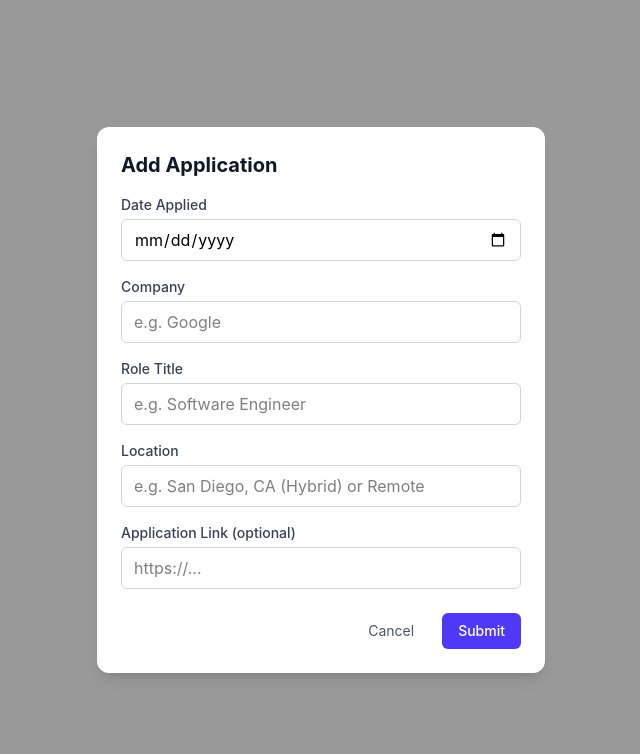
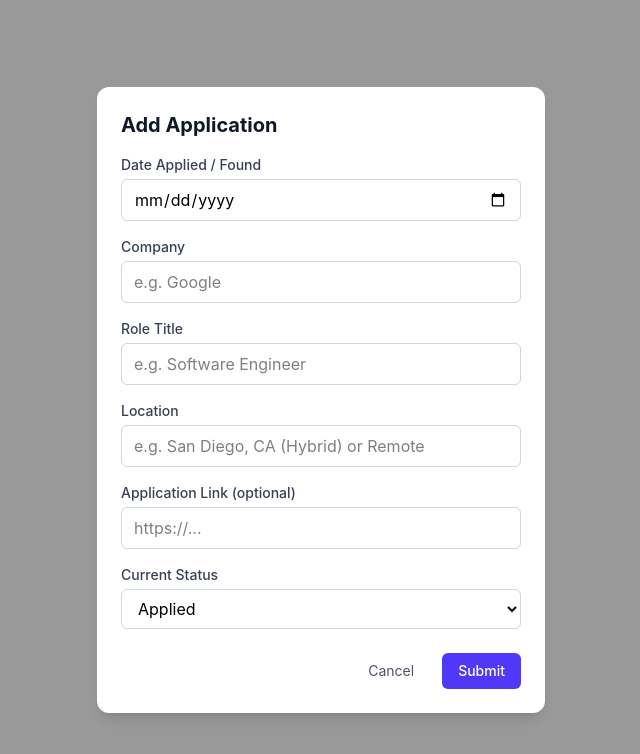
Before and after one commit to nguyenhaley/job-application-tracker-frontend, a React (Vite) app in the folder job-application-tracker-frontend/: page /applications/new in a window 1280 px wide. Shown: the top 754 px of the page, without its empty margins (319-959 px from the left). Built offline with nearby package versions, Linux system fonts and the light colour scheme; sample sign-in values are in the browser's storage.

Commit message:
completed basic styling for dashboard

```diff
--- a/job-application-tracker-frontend/src/components/AddApplicationForm.jsx
+++ b/job-application-tracker-frontend/src/components/AddApplicationForm.jsx
@@ -7,6 +7,7 @@ function AddApplicationForm({ onClose, onSuccess }) {
   const [roleTitle, setRoleTitle] = useState('')
   const [location, setLocation] = useState('')
   const [applicationLink, setApplicationLink] = useState('')
+  const [currentStatus, setCurrentStatus] = useState('applied')
 
   const [errorMessage, setErrorMessage] = useState('')
   const [successMessage, setSuccessMessage] = useState('')
@@ -28,7 +29,8 @@ function AddApplicationForm({ onClose, onSuccess }) {
                 company_name: companyName,
                 role_title: roleTitle,
                 location: location,
-            application_link: applicationLink
+                application_link: applicationLink,
+                current_status: currentStatus,
             })
         })
 
@@ -56,7 +58,7 @@ function AddApplicationForm({ onClose, onSuccess }) {
           {!successMessage && (
             <>
               <div>
-                <label className="block text-sm font-medium text-gray-700 mb-1">Date Applied</label>
+                <label className="block text-sm font-medium text-gray-700 mb-1">Date Applied / Found</label>
                 <input
                   type="date"
                   value={dateApplied}
@@ -109,6 +111,22 @@ function AddApplicationForm({ onClose, onSuccess }) {
                 />
               </div>
 
+              <div>
+                <label className="block text-sm font-medium text-gray-700 mb-1">Current Status</label>
+                <select
+                  value={currentStatus}
+                  onChange={(e) => setCurrentStatus(e.target.value)}
+                  className="w-full border border-gray-300 rounded-md px-3 py-2 focus:outline-none focus:ring-2 focus:ring-indigo-500"
+                >
+                  <option value="applied">Applied</option>
+                  <option value="wishlist">Wishlist</option>
+                  <option value="interview">Interview</option>
+                  <option value="offer">Offer</option>
+                  <option value="rejected">Rejected</option>
+                </select>
+
+              </div>
+
               <div className="flex justify-end gap-3 pt-2">
                 <button
                   type="button"
--- a/job-application-tracker-frontend/src/pages/Dashboard.jsx
+++ b/job-application-tracker-frontend/src/pages/Dashboard.jsx
@@ -60,7 +60,7 @@ function Dashboard() {
         <table className="w-full text-left border-collapse">
           <thead>
             <tr className="border-b border-gray-200 text-sm text-gray-500">
-              <th className="py-3 px-4 font-medium">Date Applied</th>
+              <th className="py-3 px-4 font-medium">Date Applied / Found</th>
               <th className="py-3 px-4 font-medium">Company</th>
               <th className="py-3 px-4 font-medium">Role</th>
               <th className="py-3 px-4 font-medium">Location</th>
```
Lines whose indentation alone changed are shown as unchanged.
